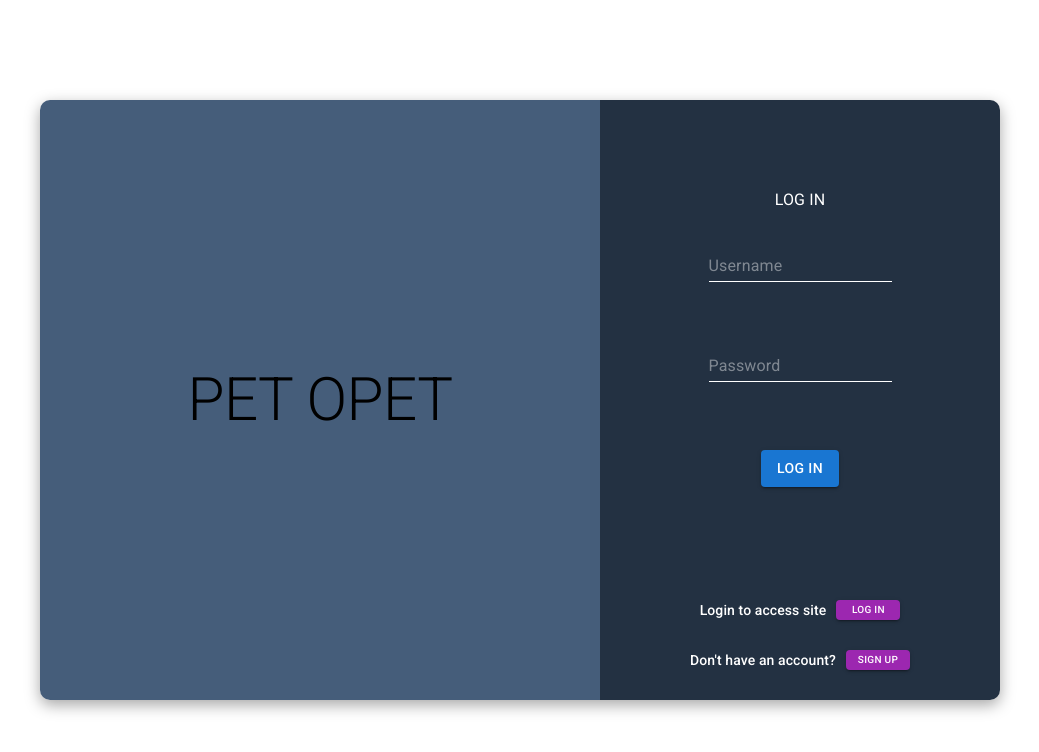
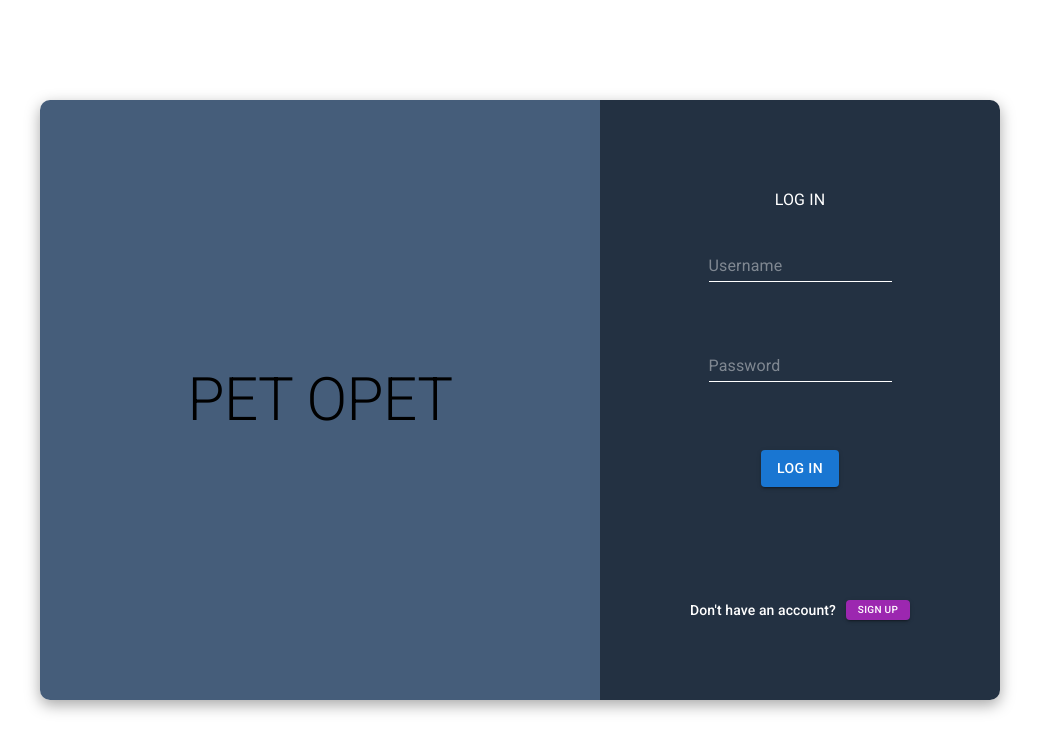
Before and after one commit to sheensantoscapadngan/simple-mern, a React (Create React App) app in the folder client/: page /login in a window 1280 px wide. Shown: the top 752 px of the page, without its empty margins (120-1159 px from the left). Built offline with nearby package versions, Linux system fonts and the light colour scheme.

Commit message:
[Adjustment][Maxell] optimized login/signup change buttons

```diff
--- a/client/src/pages/UserLogin/components/LogInContainer.js
+++ b/client/src/pages/UserLogin/components/LogInContainer.js
@@ -74,7 +74,8 @@ const LogInContainer = (props) => {
               {loginText}
             </Button>
           </Grid>
-          <Grid item container justifyContent="center" md={1}>
+          {!isLoggingIn ? (
+            <Grid item container justifyContent="center" md={2}>
               <Typography variant="subtitle2" sx={whiteText}>
                 Login to access site
               </Typography>
@@ -89,7 +90,8 @@ const LogInContainer = (props) => {
                 Log In
               </Button>
             </Grid>
-          <Grid item container justifyContent="center" md={1}>
+          ) : (
+            <Grid item container justifyContent="center" md={2}>
               <Typography variant="subtitle2" sx={whiteText}>
                 Don't have an account?
               </Typography>
@@ -104,6 +106,7 @@ const LogInContainer = (props) => {
                 Sign Up
               </Button>
             </Grid>
+          )}
         </Grid>
       </Grid>
     </Box>
```
Lines whose indentation alone changed are shown as unchanged.
